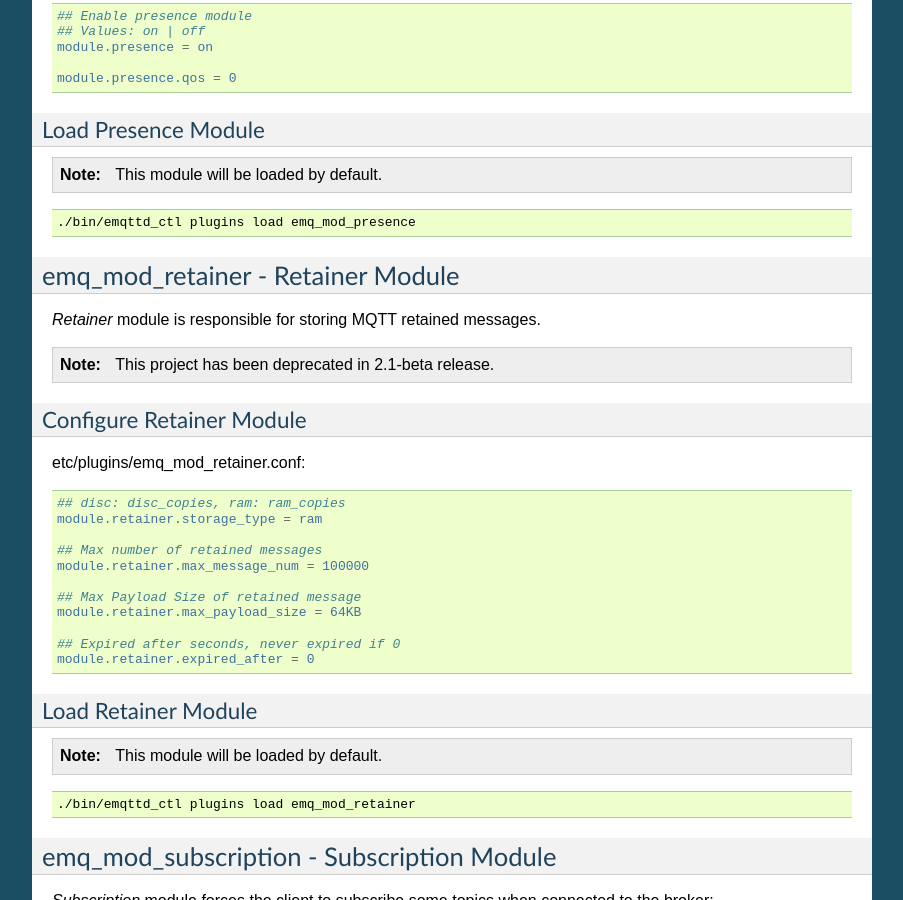
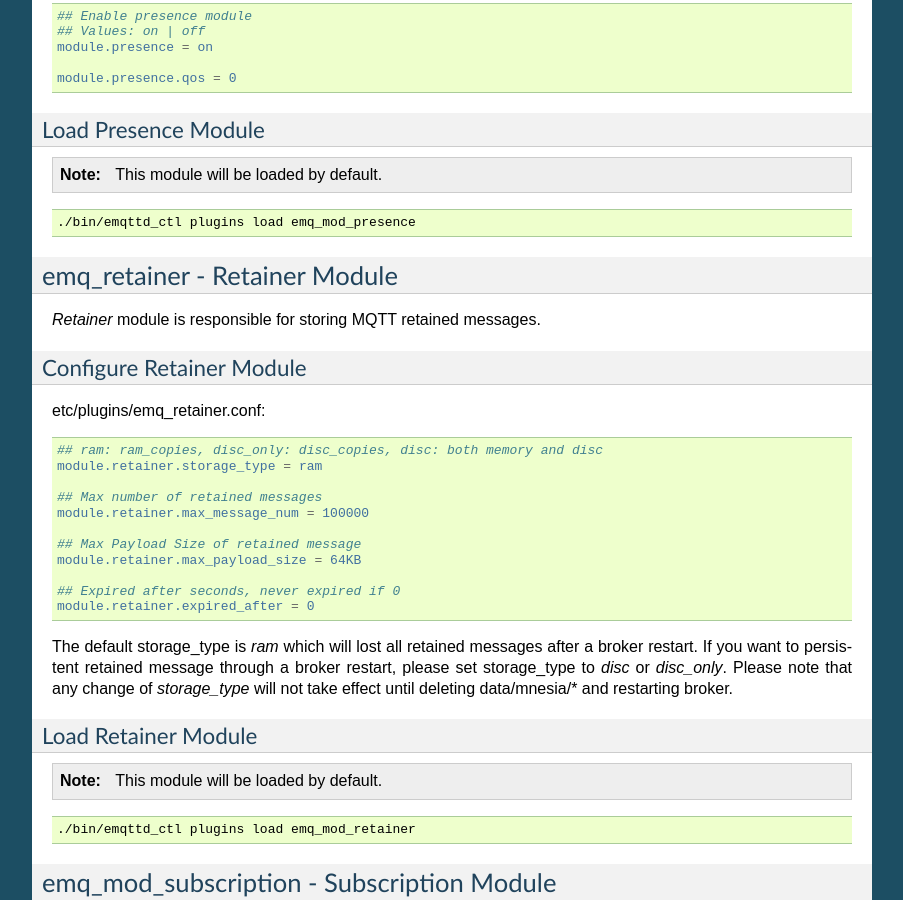
Before and after one commit to emqxarchive/emqx-docs-en, a Sphinx documentation site: the page built from source/plugins.rst, in a window 1280 px wide and 900 px high, scrolled down 11476 px. Shown: the whole window, without its empty margins (198-1101 px from the left). Built offline with Sphinx 7.4.7, drawn with Linux system fonts in a browser that asks for light colours; some of the changed text lies outside the part shown.

Commit message:
Describe the requirement of change storage_type of emq-retainer.

```diff
--- a/source/plugins.rst
+++ b/source/plugins.rst
@@ -730,21 +730,19 @@ Load Presence Module
     ./bin/emqttd_ctl plugins load emq_mod_presence
 
 ----------------------------------
-emq_mod_retainer - Retainer Module
+emq_retainer - Retainer Module
 ----------------------------------
 
 `Retainer` module is responsible for storing MQTT retained messages.
 
-.. NOTE:: This project has been deprecated in 2.1-beta release.
-
 Configure Retainer Module
 -------------------------
 
-etc/plugins/emq_mod_retainer.conf:
+etc/plugins/emq_retainer.conf:
 
 .. code-block:: properties
 
-    ## disc: disc_copies, ram: ram_copies
+    ## ram: ram_copies, disc_only: disc_copies, disc: both memory and disc
     module.retainer.storage_type = ram
 
     ## Max number of retained messages
@@ -755,6 +753,9 @@ etc/plugins/emq_mod_retainer.conf:
 
     ## Expired after seconds, never expired if 0
     module.retainer.expired_after = 0
+
+The default storage_type is `ram` which will lost all retained messages after a broker restart. If you want to persistent retained message through a broker restart, please set storage_type to `disc` or `disc_only`. Please note that any change of `storage_type` will not take effect until deleting data/mnesia/* and restarting broker.
+
 
 Load Retainer Module
 --------------------
```
